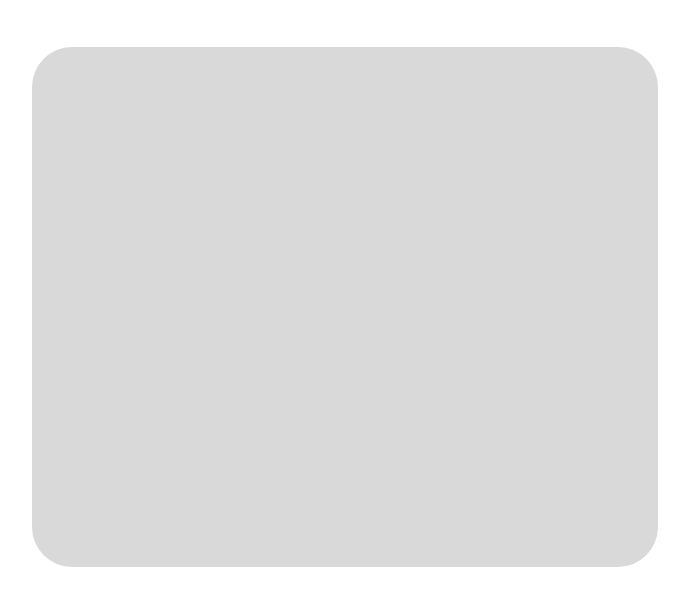
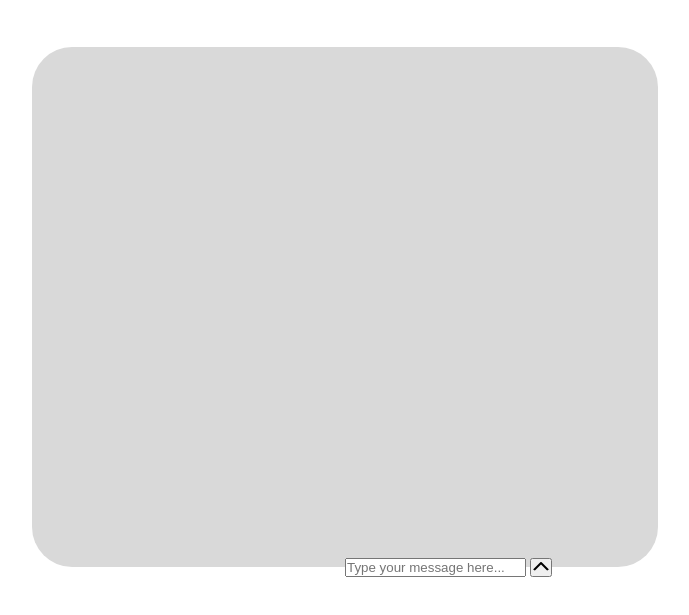
Before and after one commit to TJ2005/comms, a plain HTML site: page chatroom.html in a window 1280 px wide. Shown: the part 143-758 px from the top of the page, without its empty margins (295-984 px from the left). Drawn offline with Linux system fonts and the light colour scheme.

Commit message:
will fix the text input thing later.

```diff
--- a/chatroom.css
+++ b/chatroom.css
@@ -38,6 +38,7 @@
     flex-direction: row;
     align-items: center;
     justify-content: space-between;
+    position: relative;
 }
 
 .sharebtn{
@@ -46,3 +47,13 @@
     display: flex;
     align-items: center;
 }
+
+.textinput{
+    position: absolute;
+    bottom: 0;
+    left: 50%;
+}
+
+.send{
+    border-radius: 100%;
+}
--- a/chatroom.html
+++ b/chatroom.html
@@ -14,7 +14,12 @@
                 <button class="sharebtn" id="sharebtn"><img src="vectors/Share_Android.svg"></button>
             </div>
         </div>
-        <div class="chatbox" style="width:61.14595210946409%; height:90%; "></div>
+        <div class="chatbox" style="width:61.14595210946409%; height:90%; ">
+            <div class="textinput">
+                <input type="text" class="input" id="input" placeholder="Type your message here...">
+                <button class="sendbtn" id="sendbtn"><img class="send" src="vectors/Send.svg"></button>
+            </div>
+        </div>
     </div>
 </body>
 </html>
```
Also changed, not shown: vectors/send.svg (added).
